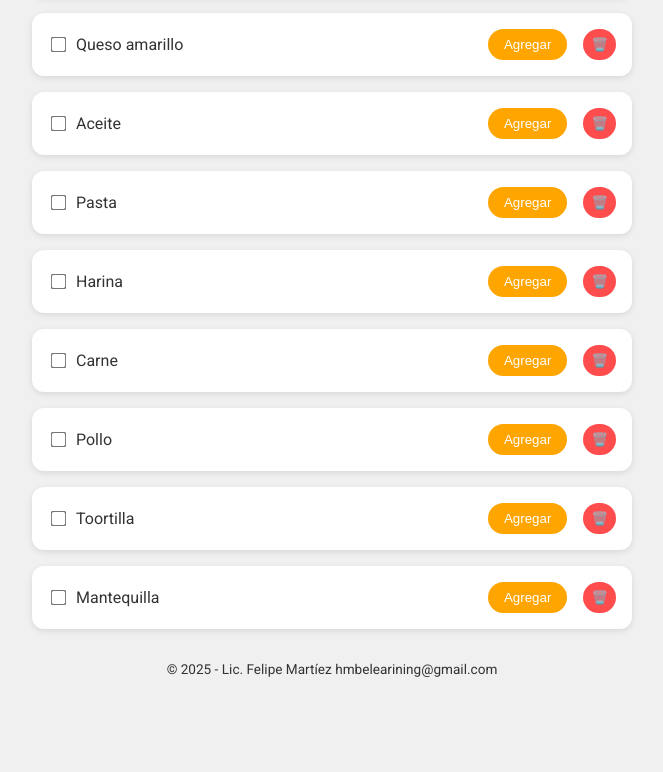
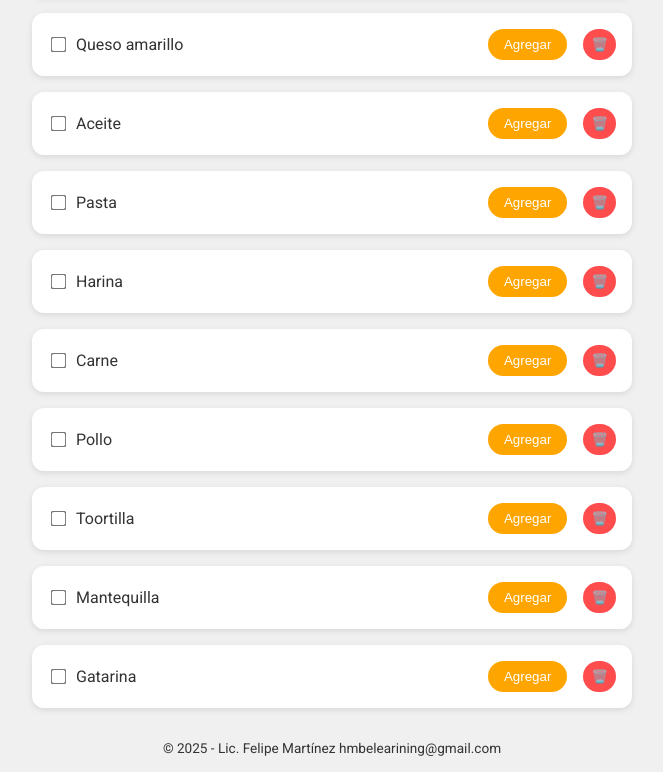
Before and after one commit to clasesunitrans/lista-de-compras, a plain HTML site: page index.html in a window 1280 px wide. Shown: the part 892-1664 px from the top of the page, without its empty margins (308-971 px from the left). Before the commit the page ends 1585 px from the top, so only its background shows below. Drawn offline with Linux system fonts and the light colour scheme.

Commit message:
Incluidos nuevos artículos

```diff
--- a/index.html
+++ b/index.html
@@ -47,7 +47,7 @@
     </div>
   </div>
 
-  <footer>© 2025 - Lic. Felipe Martíez hmbelearining@gmail.com</footer>
+  <footer>© 2025 - Lic. Felipe Martínez hmbelearining@gmail.com</footer>
   <script src="script.js"></script>
 </body>
 </html>
--- a/script.js
+++ b/script.js
@@ -33,6 +33,7 @@ let articulos = [
   { id: 8, nombre: 'Pollo', precioSugerido: 100.00, cantidad: 0, precioReal: 1, agregado: false, incluido: false },
   { id: 9, nombre: 'Toortilla', precioSugerido: 100.00, cantidad: 0, precioReal: 1, agregado: false, incluido: false },
   { id: 10, nombre: 'Mantequilla', precioSugerido: 100.00, cantidad: 0, precioReal: 1, agregado: false, incluido: false },
+  { id: 10, nombre: 'Gatarina', precioSugerido: 100.00, cantidad: 0, precioReal: 1, agregado: false, incluido: false },
 ];
 
 function renderizarLista() {
```
